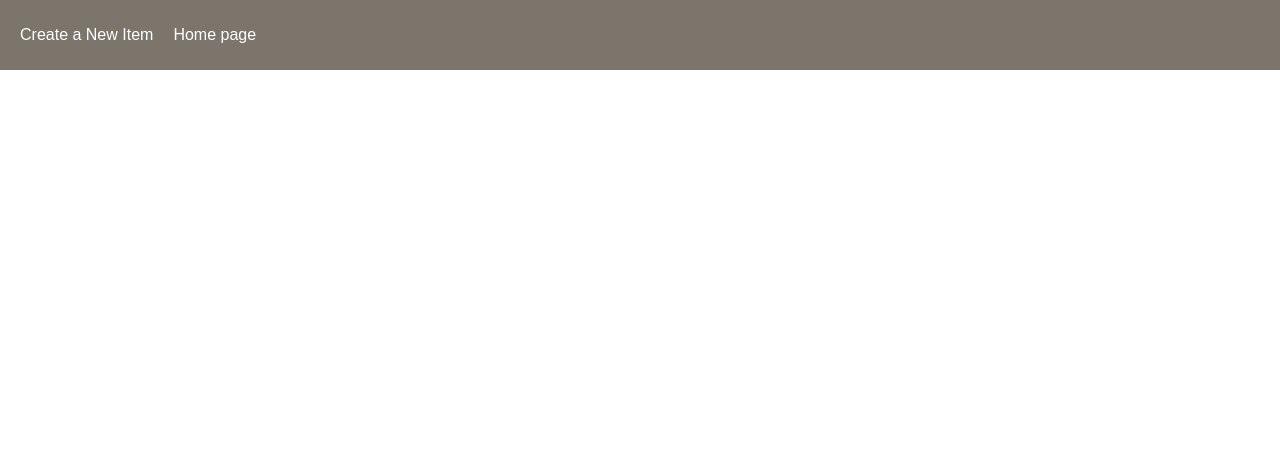
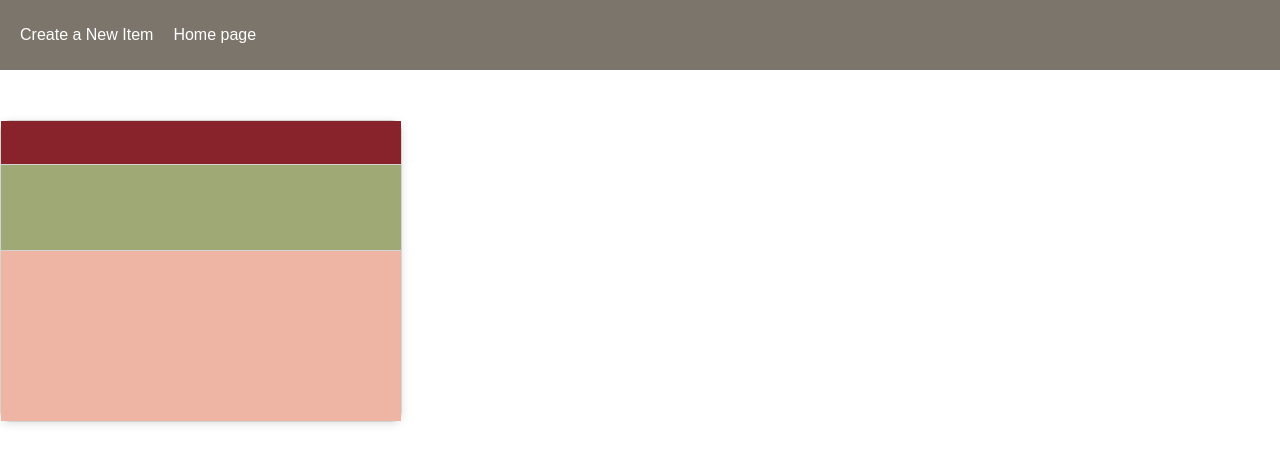
Before and after one commit to NadiaPia/I_want_to_rent, a React (Create React App) app in the folder client/: page /items/1 in a window 1280 px wide. Shown: the top 464 px of the page. Built offline with nearby package versions, Linux system fonts and the light colour scheme; no server answers.

Commit message:
Add Item Page fot hte indiv.item

```diff
--- a/client/src/App.js
+++ b/client/src/App.js
@@ -2,6 +2,8 @@ import './App.css';
 import {BrowserRouter as Router, Route, Routes, Link} from "react-router-dom";
 import Home from "./pages/Home"
 import CreateItem from './pages/CreateItem';
+import Item from './pages/Item';
+
 
 
 function App() {
@@ -16,8 +18,7 @@ function App() {
         <Routes>
           <Route path="/" exact element={<Home/>}/>
           <Route path="/createitem" exact element={<CreateItem/>}/>
-
-
+          <Route path="/items/:id" exact element={<Item/>}/>
         </Routes>
 
       </Router>
--- a/client/src/pages/Home.js
+++ b/client/src/pages/Home.js
@@ -21,7 +21,7 @@ function Home() {
         <div className="Items">
             {listOfItems.map((value, key) => {
             return (
-                <div className="item" key={key} >
+                <div className="item" key={key} onClick={() => {navigate(`/items/${value.id}`)}}>
                     <div className="id"> id:{value.id} </div>
                     <div className="photo"> {value.photo.type} </div>
                     <div className="title"> {value.title} </div>
--- /dev/null
+++ b/client/src/pages/Item.js
@@ -0,0 +1,33 @@
+import React from 'react';
+import axios from 'axios';
+import { useEffect, useState } from "react";
+import { useParams } from 'react-router-dom';
+
+
+function Item() {
+
+    let { id } = useParams();
+    const [itemObject, setItemObject] = useState({});
+
+    useEffect(() => {
+        axios.get(`http://localhost:3002/items/${id}`).then((response) => {
+            console.log("response.data", response.data)
+            setItemObject(response.data)
+        })
+        .catch(err => console.log(err))
+    }, [])
+  return (
+    <div className="itemPage">
+        <div className="item" id="idividual">
+          <div className="title">{itemObject.title}</div>
+          <div className="description">{itemObject.description}</div>
+          <div className="username">{itemObject.userName}</div>
+          <div className="price">{itemObject.price}</div>
+          <div className="photo">{itemObject.photo?.type}</div>  {/*? is because of the second level of the key.*/}
+        </div>
+
+    </div>
+  )
+}
+
+export default Item
```
Also changed, not shown: 2 other files (tests, documents, lock files or other folders).
